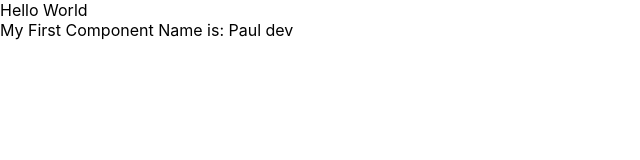
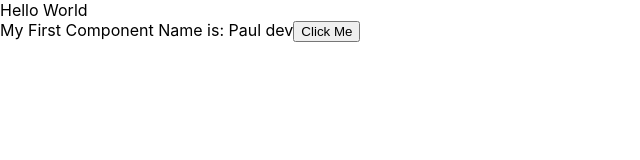
Before and after one commit to Pauldev18/ReactJs, a React (Create React App) app: page / in a window 1280 px wide. Shown: the top 160 px of the page, without its empty margins (0-640 px from the left). Built offline with nearby package versions, Linux system fonts and the light colour scheme.

Commit message:
dom event and setState

```diff
--- a/src/components/MyComponent.js
+++ b/src/components/MyComponent.js
@@ -4,11 +4,17 @@ class MyComponent extends React.Component{
     name : "Paul dev",
     address: "Hà Nội"
   }
+  handleOnClick = (event) =>{
+    this.setState({
+      name: "Vu Quang Anh"
+    })
+  }
   render(){
     return(
       <div>
         My First Component
         Name is: {this.state.name}
+        <button onClick={(event) => {this.handleOnClick(event)}}>Click Me</button>
       </div>
     )
   }
```
